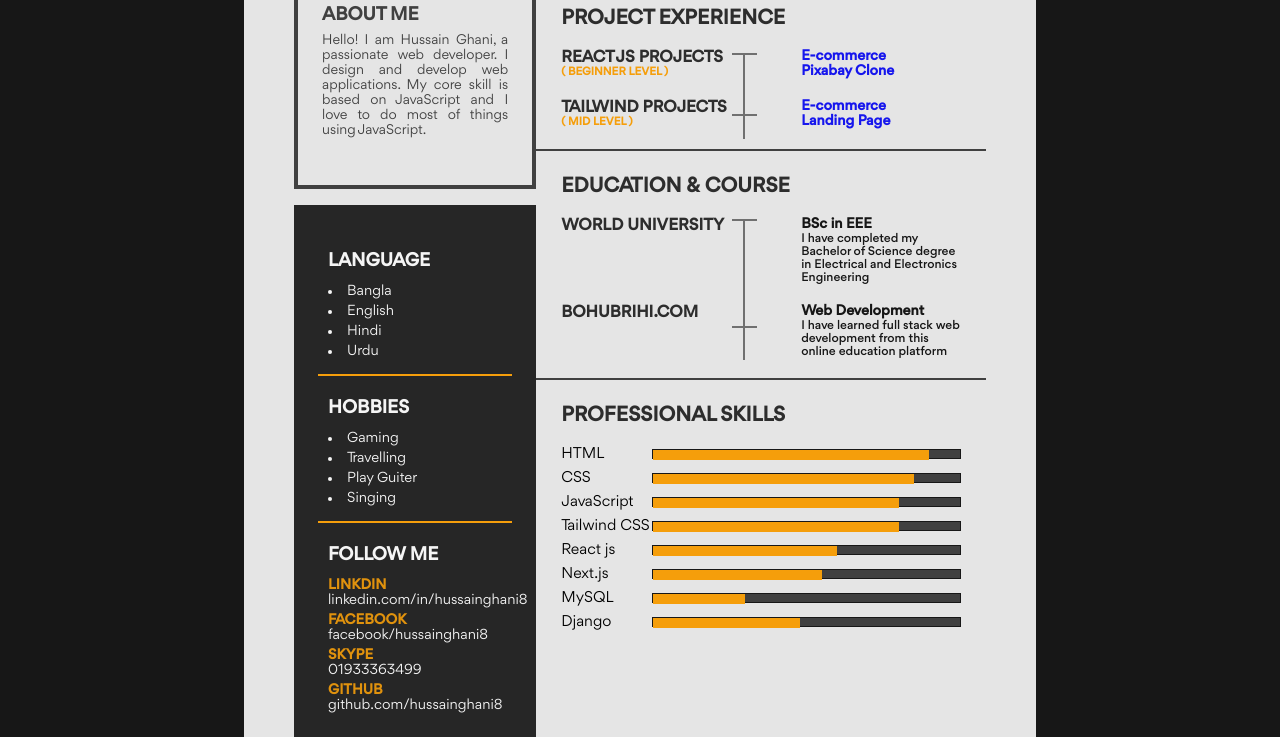
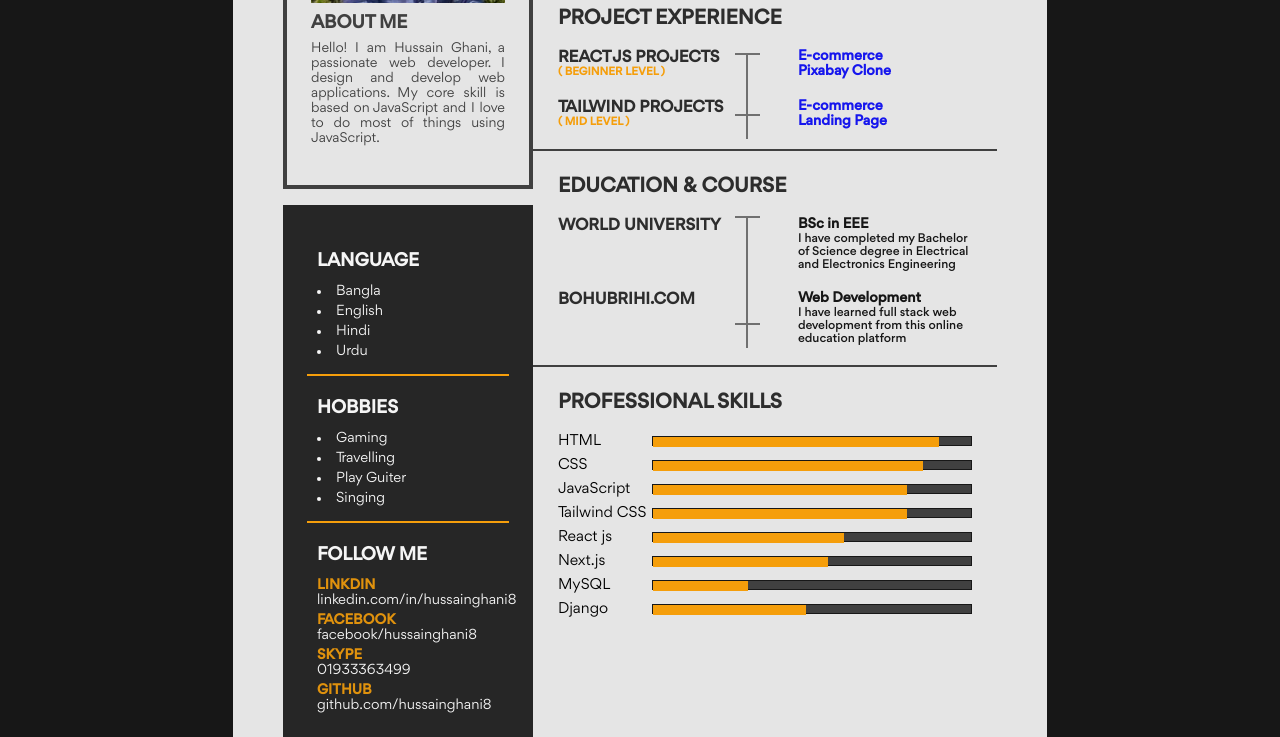
Before and after one commit to hussainghani8/hussain, a plain HTML site: page resume.html in a window 1280 px wide. Shown: the part 262-999 px from the top of the page. Drawn offline with Linux system fonts and the light colour scheme.

Commit message:
resume container size has been changed

```diff
--- a/styles/resume.css
+++ b/styles/resume.css
@@ -59,15 +59,15 @@ body {
 .container {
     background-color: var(--neutral-200);
     /* US Paper size */
-    /* min-height: 11in;
-    width: 8.5in; */
+    min-height: 11in;
+    width: 8.5in;
     /* A4 Paper size */
     /* min-height: 11.69in;
     width: 8.27in; */
-    /* min-height: 70vw; */
+    /* min-height: 70vw;  */
     /* width: 60vw; */
-    height: 11.69in;
-    width: 8.27in;
+    /* height: 11.69in;
+    width: 8.27in; */
     margin: 0 auto;
     border: 1px solid var(--neutral-900);
     padding: 50px;
```
